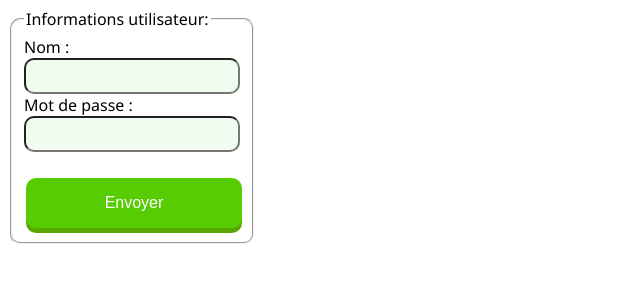
After one commit to smansteel/APP_Info, a PHP site: the page made by maxime/php/css pres/html.html in a window 1280 px wide. The commit adds this page. Shown: the top 300 px of the page, without its empty margins (0-640 px from the left). Run offline with PHP 8.4, Linux system fonts and the light colour scheme.

Commit message:
pres css

```diff
--- /dev/null
+++ b/maxime/php/css pres/html.html
@@ -0,0 +1,94 @@
+<!DOCTYPE html>
+
+<html>
+<head>
+
+    <link rel="stylesheet" href="https://fonts.googleapis.com/css?family=Noto Sans">
+<style>
+
+
+body{
+
+    font-family: "Noto Sans";
+}
+
+
+.testbtn {
+    border: none;
+  color: white;
+  padding: 16px 32px;
+  text-align: center;
+  text-decoration: none;
+  display: inline-block;
+  font-size: 16px;
+  margin: 4px 2px;
+  transition-duration: 0.4s;
+  cursor: pointer;
+  background-color: #58cc02;
+  color: white;
+  border-radius: 10px;
+  box-shadow: 0 5px 0 #58A700;
+  width: 100%;
+}
+
+.testbtn:active {
+  background-color: #4CAF50;
+  color: white;
+  border-radius: 10px;
+  box-shadow: none;
+  transform: translateY(5px);
+}
+
+
+input[type=text] {
+    height:30px;
+    width: 200px;
+    border-radius: 10px;
+    background-color: #f1fcf1;
+    padding-left: 10px;
+}
+input[type=Password] {
+    height:30px;
+    width: 200px;
+    border-radius: 10px;
+    background-color: #f1fcf1;
+    padding-left: 10px;
+}
+
+fieldset{
+    border-radius: 10px;
+    width: fit-content;
+}
+
+
+</style>
+</head>
+<body>
+
+
+
+    <form>
+
+        <fieldset>
+
+             <legend>Informations utilisateur:</legend>
+
+             <label for="name">Nom :</label><br>
+
+             <input type="text" id="name" name="name" ><br>
+
+             <label for="pass">Mot de passe :</label><br>
+
+             <input type="Password" id="pass" name="pass" ><br><br>
+
+             <input type="submit" value="Envoyer" class="testbtn">
+
+        </fieldset>
+
+   </form>
+
+   <!--  <button class="button testbtn">Bouton</button>
+    <br><br><br>
+    <button class="nice2">Bouton</button>-->
+</body>
+</html>
--- a/maxime/php/resetpassword.php
+++ b/maxime/php/resetpassword.php
@@ -2,7 +2,7 @@
 
 use PHPMailer\PHPMailer\PHPMailer;
 use PHPMailer\PHPMailer\Exception;
-require 'C:/Users/maxim/vendor/autoload.php';
+require 'C:/Users/Maxime/vendor/autoload.php';
 
 
 function tokenGen()
```
Also changed, not shown: maxime/php/createaccount.php (+61 -7 lines), maxime/php/css pres/styles.css (added).
